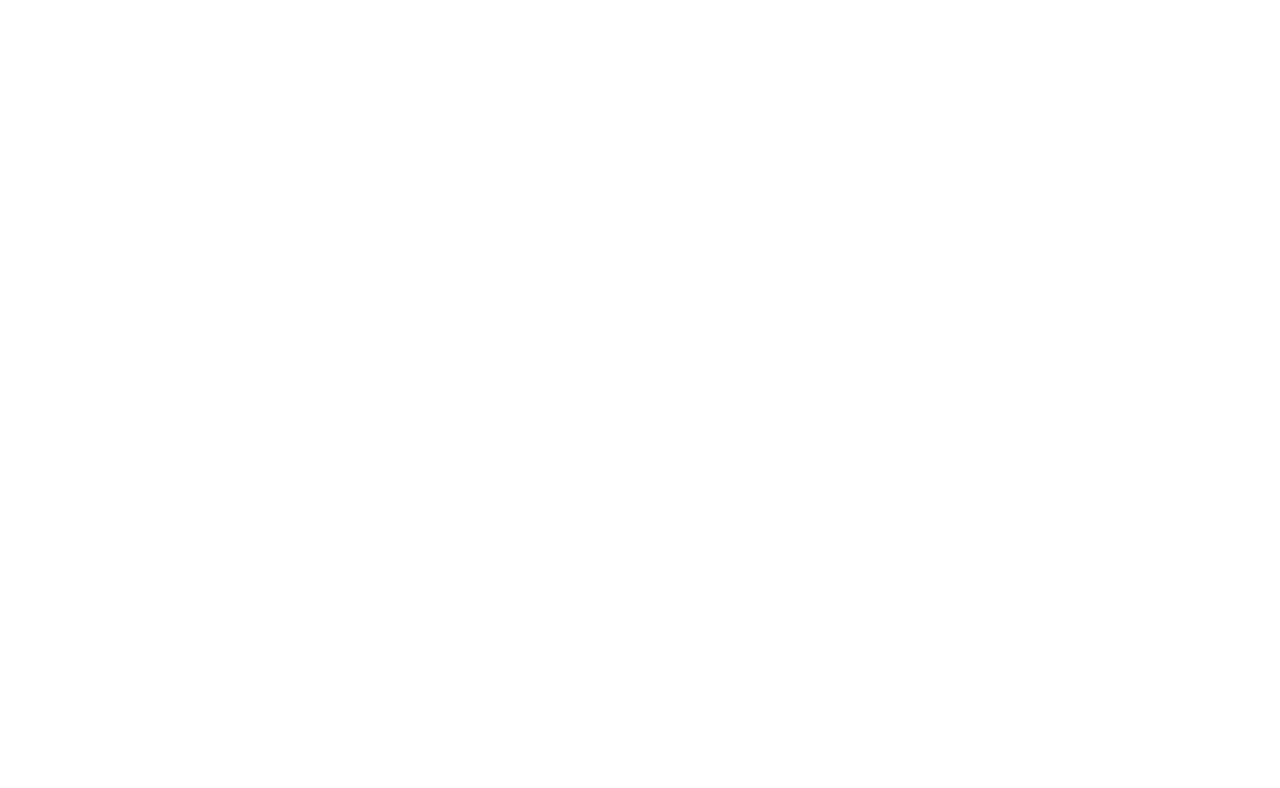
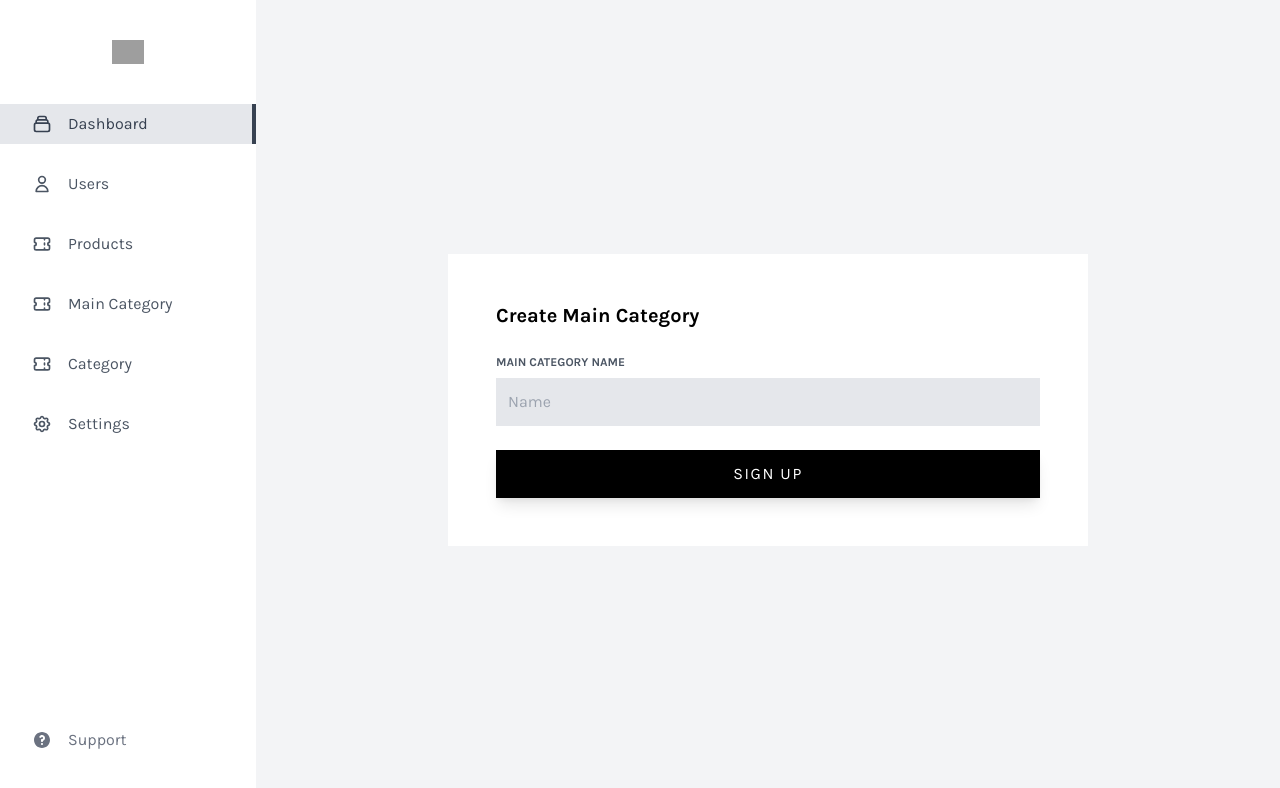
Before and after one commit to AI1411/laravel-react-Ecommerce-client, a React (Create React App) app: page /admin/main_categories/create in a window 1280 px wide. Shown: the top 788 px of the page. Built offline with nearby package versions, Linux system fonts and the light colour scheme; grey boxes are pictures that could not be loaded.

Commit message:
MainCategory作成処理追加

```diff
--- a/src/App.tsx
+++ b/src/App.tsx
@@ -19,6 +19,7 @@
 import AdminCreateProduct from "./pages/Admin/products/AdminCreateProduct";
 import AdminCrateUser from "./pages/Admin/users/AdminCrateUser";
 import AdminCreateCategory from "./pages/categories/AdminCreateCategory";
+import AdminCreateMainCategory from "./pages/Admin/main_categories/AdminCreateMainCategory";
 
 const App = () => {
     return (
@@ -42,6 +43,7 @@
                 <Route path="/admin/users" component={AdminUsers} exact/>
                 <Route path="/admin/users/create" component={AdminCrateUser} exact/>
                 <Route path="/admin/main_categories" component={AdminMainCategories} exact/>
+                <Route path="/admin/main_categories/create" component={AdminCreateMainCategory} exact/>
                 <Route path="/admin/categories" component={AdminCategories} exact/>
                 <Route path="/admin/categories/create" component={AdminCreateCategory} exact/>
             </Switch>
--- /dev/null
+++ b/src/pages/Admin/main_categories/AdminCreateMainCategory.tsx
@@ -0,0 +1,48 @@
+import React, {useState} from 'react';
+import AdminWrapper from "../layouts/AdminWrapper";
+import {CategoryType} from "../../../types/category";
+import axios from "axios";
+
+const AdminCreateMainCategory = () => {
+    const [mainCategory, setMainCategory] = useState<CategoryType>({
+        id: 0,
+        name: '',
+        slug: '',
+    });
+
+    const createMainCategory = () => {
+        axios.post('http://stars.test/api/main_categories', {
+            name: mainCategory.name,
+        }).then(res => {
+            window.location.href = '/admin/main_categories'
+        }).catch((err) => {
+            console.log(err)
+        })
+    }
+    return (
+        <AdminWrapper>
+            <div className="grid w-3/6 place-items-center mx-auto">
+                <div className="w-full p-12 bg-white">
+                    <h1 className="text-xl font-semibold">Create Main Category</h1>
+                    <form className="mt-6">
+                        <div className="justify-between gap-3">
+                            <label className="block text-xs font-semibold text-gray-600 uppercase">Main Category
+                                Name</label>
+                            <input type="text" name="name" placeholder="Name"
+                                   className="block w-full p-3 mt-2 text-gray-700 bg-gray-200 appearance-none focus:outline-none focus:bg-gray-300 focus:shadow-inner"
+                                   onChange={e => setMainCategory({...mainCategory, name: e.target.value})}
+                            />
+                        </div>
+                        <button type="button"
+                                onClick={createMainCategory}
+                                className="w-full py-3 mt-6 font-medium tracking-widest text-white uppercase bg-black shadow-lg focus:outline-none hover:bg-gray-900 hover:shadow-none">
+                            Sign up
+                        </button>
+                    </form>
+                </div>
+            </div>
+        </AdminWrapper>
+    );
+};
+
+export default AdminCreateMainCategory;
--- a/src/pages/Admin/main_categories/AdminMainCategories.tsx
+++ b/src/pages/Admin/main_categories/AdminMainCategories.tsx
@@ -1,6 +1,7 @@
 import React, {useEffect, useState} from 'react';
 import AdminWrapper from "../layouts/AdminWrapper";
 import axios from "axios";
+import {Link} from "react-router-dom";
 
 const AdminMainCategories = () => {
     const [mainCategories, setMainCategories] = useState([]);
@@ -20,8 +21,11 @@
             <div className="text-gray-900 bg-gray-200 w-full">
                 <div className="p-4 flex">
                     <h1 className="text-3xl">
-                        Category
+                        MainCategory
                     </h1>
+                    <Link to={'/admin/main_categories/create'}
+                          className="ml-auto uppercase px-8 py-2 rounded bg-green-300 text-green-600 max-w-max shadow-sm hover:shadow-lg">Create Category
+                    </Link>
                 </div>
                 <div className="px-3 py-4 flex justify-center">
                     <table className="w-full text-md bg-white shadow-md rounded mb-4">
```
